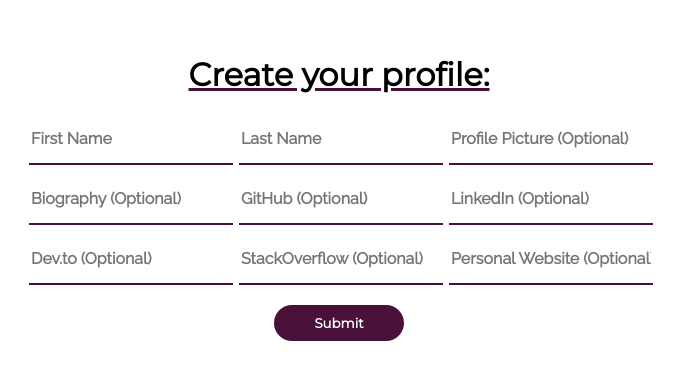
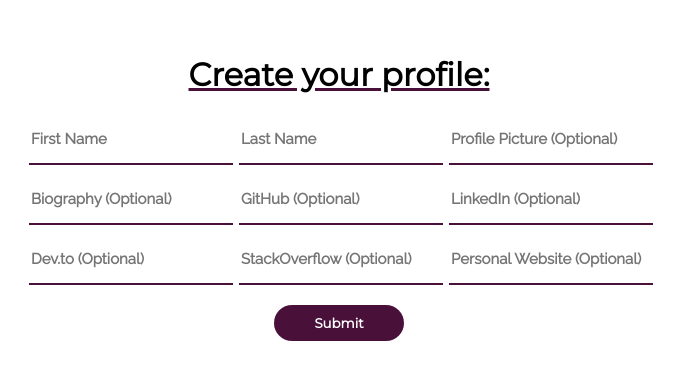
Before and after one commit to etasbasi/youa.dev, a React (Create React App) app in the folder client/: page /create in a window 1280 px wide. Shown: the part 213-592 px from the top of the page, without its empty margins (301-983 px from the left). Built offline with nearby package versions, Linux system fonts and the light colour scheme.

Commit message:
Style tweak

```diff
--- a/client/src/scss/imports/__profile_creation.scss
+++ b/client/src/scss/imports/__profile_creation.scss
@@ -27,15 +27,17 @@
         outline: 0;
         border: 0;
         border-bottom: 2px solid $primaryColor;
+        font-weight: bold;
         transition: all ease-in-out 0.2;
         font-family: $secondaryFonts;
-        font-size: 16px;
+        font-size: 15px;
         &::placeholder {
-          font-size: 16px;
+          font-size: 15px;
           font-family: $secondaryFonts;
           font-weight: bold;
-          transition: all ease-in-out 0.2;
-          &:focus {
+        }
+        &:focus {
+          &::placeholder {
             color: transparent;
           }
         }
```
